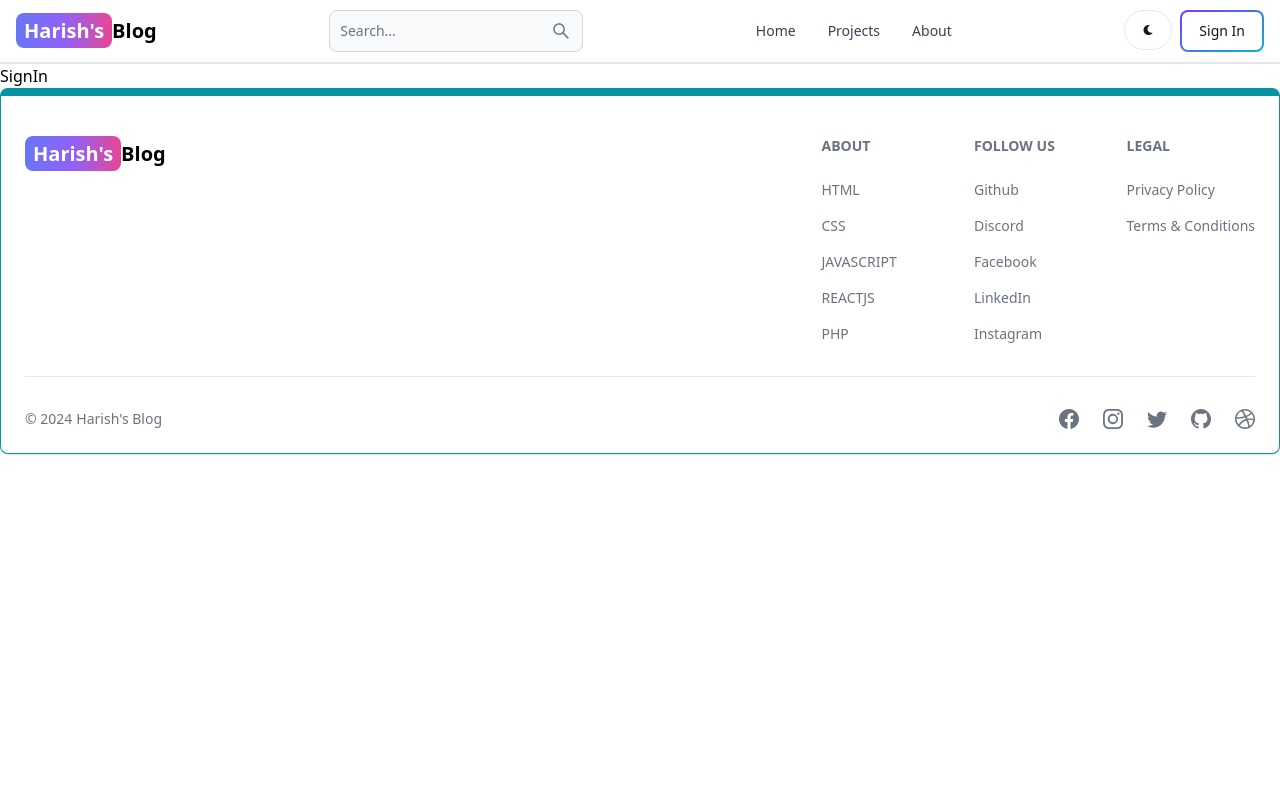
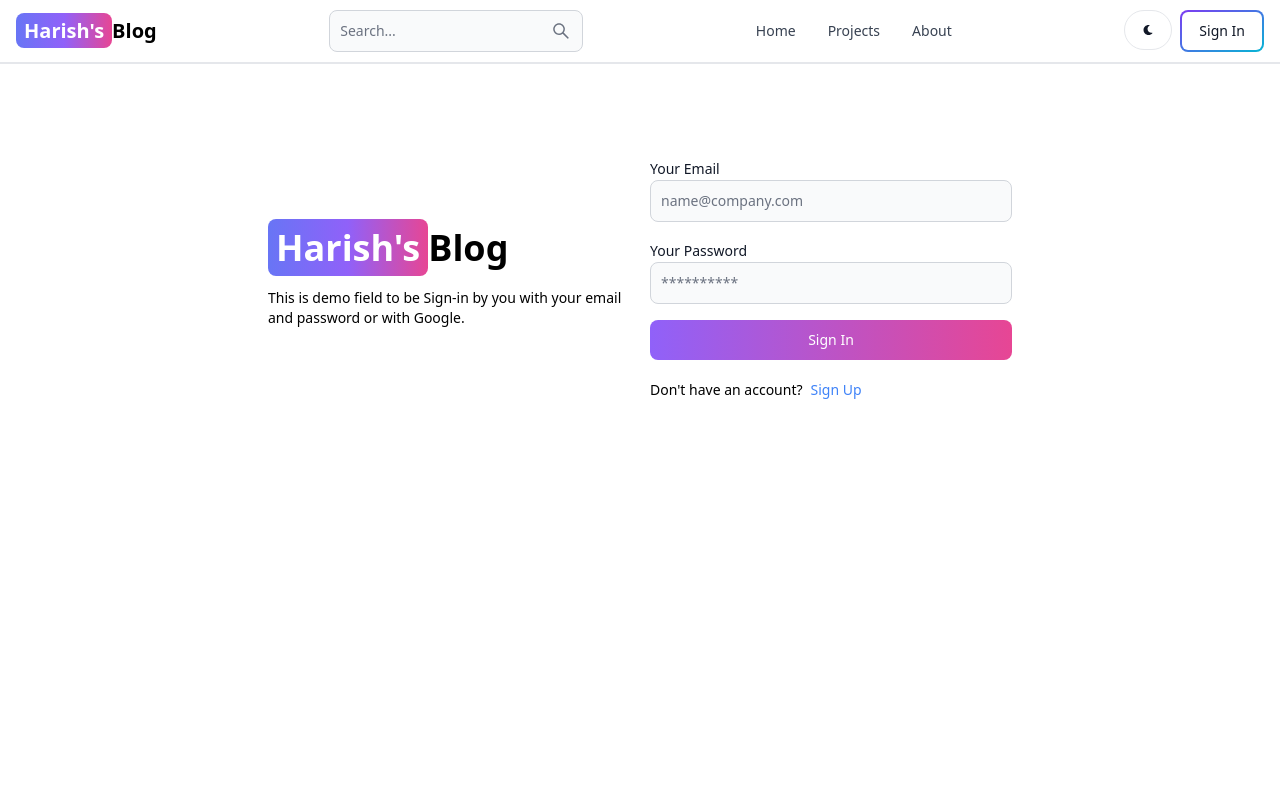
Before and after one commit to Harish0916/mern-blog, a React (Vite) app in the folder client/: page /sign-in in a window 1280 px wide. Shown: the top 800 px of the page. Built offline with nearby package versions, Linux system fonts and the light colour scheme.

Commit message:
Complete signin page functionality

```diff
--- a/client/src/pages/SignIn.jsx
+++ b/client/src/pages/SignIn.jsx
@@ -1,7 +1,94 @@
-import React from 'react'
+import React, { useState } from 'react';
+import { Link, useNavigate } from 'react-router-dom';
+import {Alert, Button, Label, Spinner, TextInput} from 'flowbite-react';
+
 
 export default function SignIn() {
+  const [formData, setFormData] = useState({});
+  const [errorMessage, setErrorMessage] = useState(null);
+  const [loading, setLoading] = useState(false);
+  const navigate = useNavigate();
+
+  const handleChange = (e) => {
+    // console.log(e.target.value);
+    setFormData({...formData, [e.target.id]:e.target.value.trim()});
+  }
+  // console.log(formData);
+  const handleSubmit = async (e) => {
+    e.preventDefault();
+    if(!formData.email || !formData.password){
+      return setErrorMessage("Please fill out all fields.");
+    }
+    try {
+      setLoading(true);
+      setErrorMessage(null);
+      const res = await fetch('/api/auth/signin', {
+        method:'POST',
+        headers: {'Content-type': 'application/json'},
+        body: JSON.stringify(formData),
+      })
+      const data = await res.json();
+      if(data.success === false){
+        return setErrorMessage(data.message);
+      }
+      setLoading(false);
+      if(res.ok){
+        navigate('/');
+      }
+    } catch (error) {
+      setErrorMessage(error.message);
+      setLoading(false);
+    }
+  }
+
   return (
-    <div>SignIn</div>
+    <div className='min-h-screen mt-20'>
+      <div className='flex p-3 max-w-3xl mx-auto flex-col md:flex-row md:items-center gap-5'>
+        {/* left */}
+        <div className='flex-1'>
+          <Link to="/" className='text-4xl font-bold dark:text-white'>
+              <span className='px-2 py-1 bg-gradient-to-r from-indigo-500 via-purple-500 to-pink-500 rounded-lg text-white'>Harish's</span>
+              Blog
+          </Link>
+          <p className='text-sm mt-5'>
+            This is demo field to be Sign-in by you with your email and password or with Google.
+          </p>
+        </div>
+        {/* right */}
+        <div className='flex-1'>
+          <form className='flex flex-col gap-4' onSubmit={handleSubmit}>
+            <div>
+              <Label value='Your Email'/>
+              <TextInput type="email" placeholder="name@company.com" id='email'  onChange={handleChange}/>
+            </div>
+            <div>
+              <Label value='Your Password'/>
+              <TextInput type="password" placeholder="**********" id='password' onChange={handleChange} />
+            </div>
+            <Button gradientDuoTone="purpleToPink" type='submit' disabled={loading}>
+              {loading ? (
+                <>
+                  <Spinner size='sm' />
+                  <span className='pl-3'>Loading...</span>
+                </>
+              ):('Sign In')}
+            </Button>
+          </form>
+          <div className='flex gap-2 text-sm mt-5'>
+            <span>Don't have an account?</span>
+            <Link to="/sign-up" className='text-blue-500'>
+              Sign Up
+            </Link>
+          </div>
+          {
+            errorMessage && (
+              <Alert className='mt-5' color='failure'>
+                {errorMessage}
+              </Alert>
+            )
+          }
+        </div>
+      </div>
+    </div>
   )
 }
```
